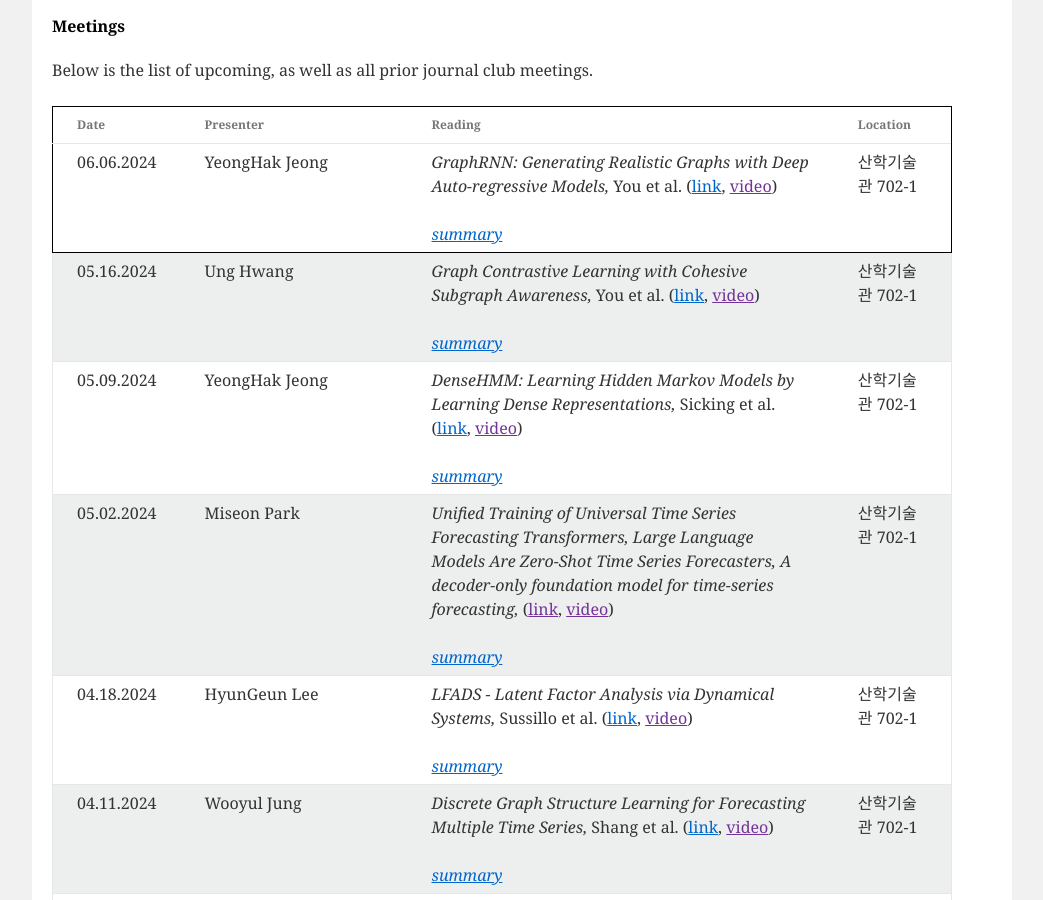
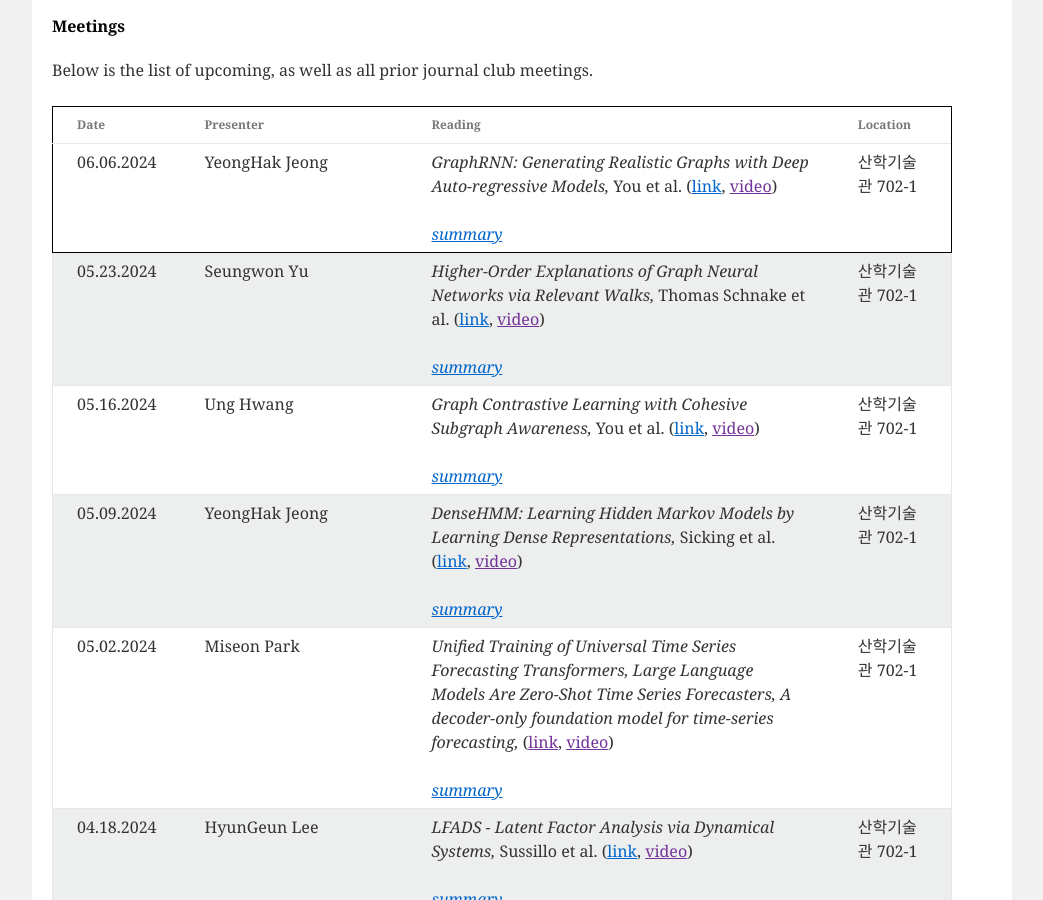
Before and after one commit to niai-lab/GraphML-JC, a Jekyll site: the page built from index.html, in a window 1280 px wide and 900 px high, scrolled down 624 px. Shown: the whole window, without its empty margins (118-1161 px from the left). Built offline with Jekyll 4.4.1, drawn with Linux system fonts in a browser that asks for light colours; part of the change alters nothing that is shown.

Commit message:
Update meeting_info.yml

```diff
--- a/_data/meeting_info.yml
+++ b/_data/meeting_info.yml
@@ -5,6 +5,18 @@
   url: https://arxiv.org/abs/1802.08773
   location: "산학기술관 702-1"
   summary: >
+
+- presenter: Seungwon Yu
+  date: 05.23.2024
+  paper: "Higher-Order Explanations of Graph Neural Networks via Relevant Walks"
+  authors: Thomas Schnake et al.
+  url: https://ieeexplore.ieee.org/stamp/stamp.jsp?arnumber=9547794
+  location: "산학기술관 702-1"
+  summary : >
+    summary : 해당 논문은 Explainable AI 방법인 LRP를 graph에 적용하여 그래프에서 적용되는 흐름을 Relevance walk 라는 개념을 도입하여 모든 walk에 relevance score를 부여합니다.
+    해당 방법을 통해서 그래프에서 network를 통과할 때 발생하는 모든 walk에 대해 LPR를 적용하여 relevance score를 부여하는 방법을 제시하고 있습니다.
+    strength : 이전 Purturvation 방식과는 다르게 해당 graph structure 자체를 건드려서 중요도를 구하지 않고 입력의 흐름에 따라 가중치를 부여하여 조금 더 직관적인 해석이 가능합니다.
+    weekness : 정랑적 지표로의 비교가 불분명합니다. 저자들이 제안하는 비교 방식으로 GNN-Explainer과 PGExplainer 과의 비교에 대한 설명이 조금 부족합니다.
 
 - presenter: Ung Hwang
   date: 05.16.2024
```
